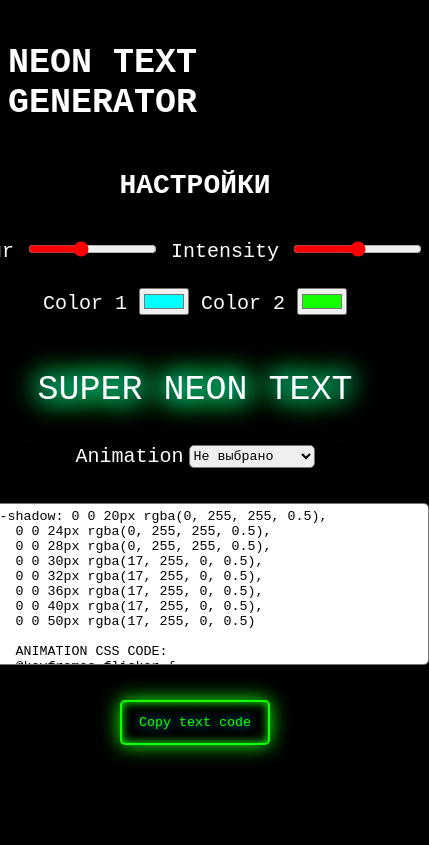
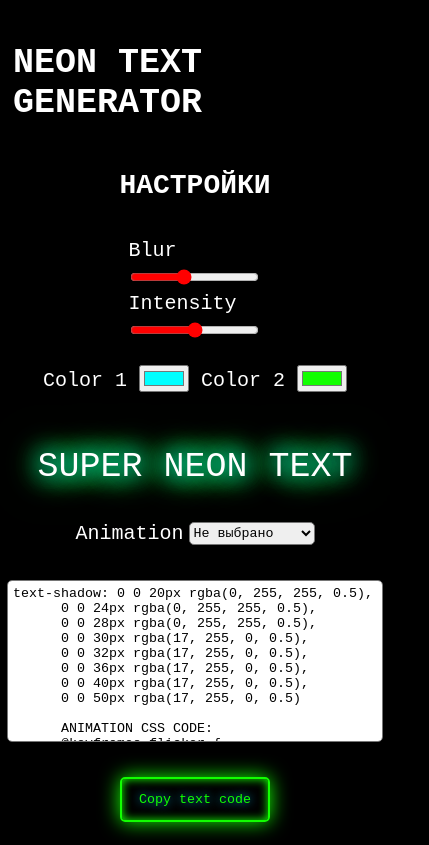
Before and after one commit to Enz0tech/js-neon-text-generator, a plain HTML site: page index.html in a window 390 px wide. Shown: the whole page, 429 px wide, since content can reach past the window. Drawn offline with Linux system fonts and the light colour scheme.

Commit message:
Make adaptive and hover effects on touch pads

```diff
--- a/index.html
+++ b/index.html
@@ -90,6 +90,8 @@
     transition: all 0.3s ease;
   }
 
+  /*Hover on touch pads*/
+  @media (hover: hover) {
     .copy-button:hover {
       color: #111;
       background: #00c8ff;
@@ -98,6 +100,25 @@
 
     .copy-button:active {
       transform: scale(0.95);
+    }
+  }
+
+
+  /*Adaptive*/
+  @media (max-width: 481px) {
+    body {
+      padding-inline: 5px;
+    }
+
+    textarea {
+      width: 100%;
+    }
+
+    .blur-wrapper {
+      display: flex;
+      flex-direction: column;
+      row-gap: 5px;
+    }
   }
 
 </style>
```
Lines whose indentation alone changed are shown as unchanged.
